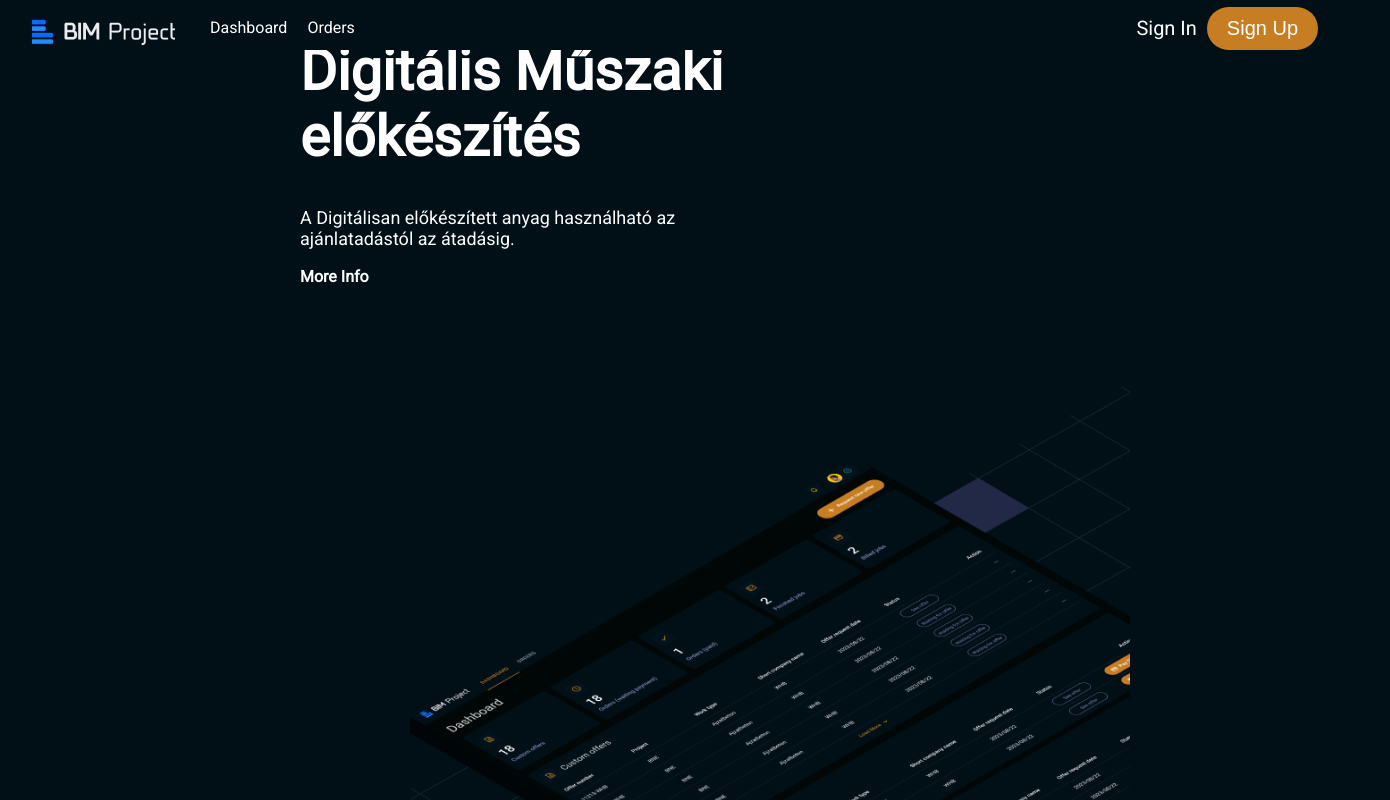
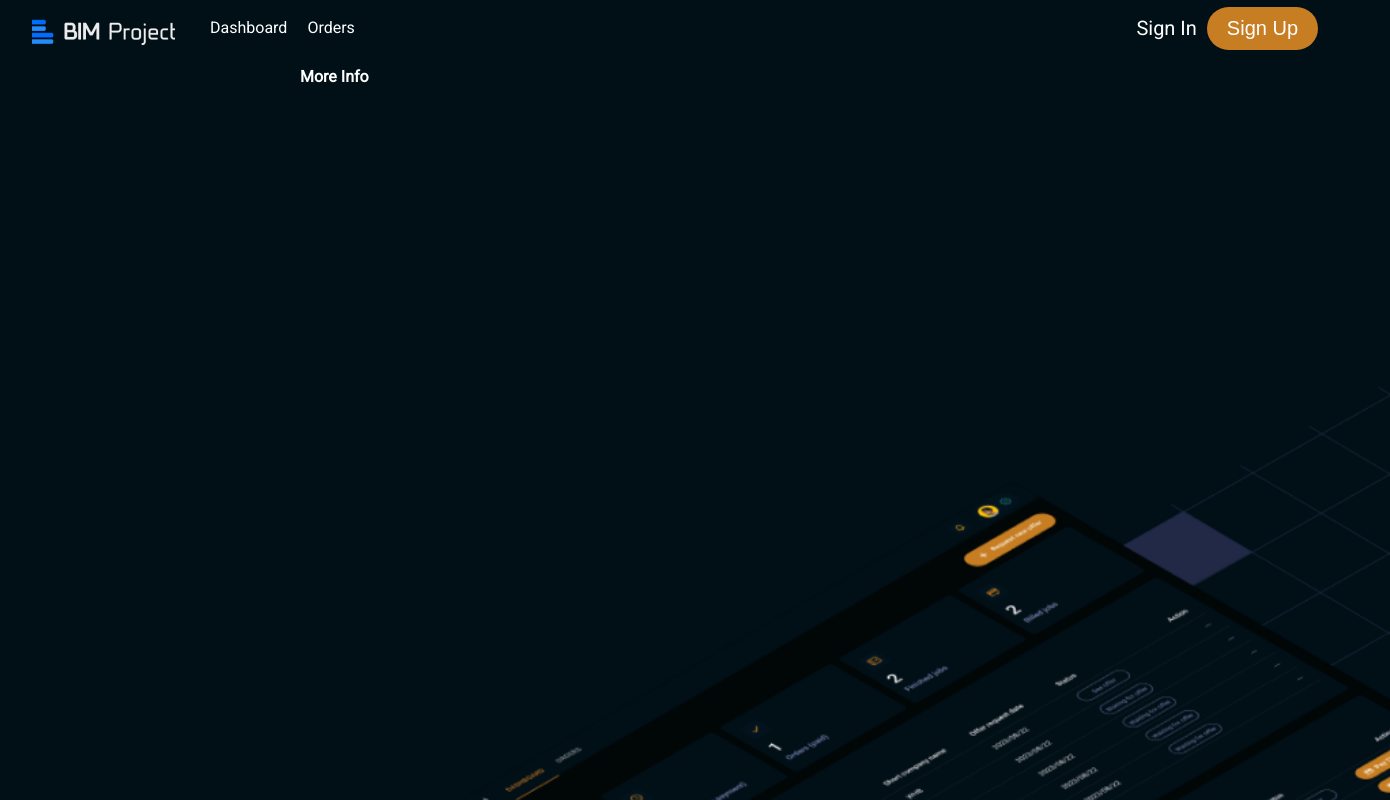
Before and after one commit to kokasmark/bim-project, a React (Create React App) app: page / in a window 1280 px wide. Shown: the top 800 px of the page, 1390 px wide, since content can reach past the window. Built offline with nearby package versions, Linux system fonts and the light colour scheme.

Commit message:
Visual changes.

```diff
--- a/src/App.css
+++ b/src/App.css
@@ -40,7 +40,7 @@ body{
 }
 .navbar{
   width: 100%;
-  height: 50px;
+  height: 60px;
   position: fixed;
   top: 0px;
   background-color: var(--bg);
--- a/src/App.js
+++ b/src/App.js
@@ -18,7 +18,7 @@ class App extends Component {
       <div>
 
         <div ref={this.heroRef}>
-          <div style={{ display: 'inline-block', position: 'relative', left: 300 }}>
+          <div style={{ display: 'inline-block', position: 'relative', left: 300, top: -200}}>
             <h1 style={{ fontSize: 56, width: 600 }}>
               Digitális Műszaki előkészítés
             </h1>
@@ -32,7 +32,7 @@ class App extends Component {
               })
             }>More Info</b>
           </div>
-          <img src={hero_img} style={{ position: 'relative', top: 100, left: '32%' }} />
+          <img src={hero_img} style={{ position: 'relative', top: 100, left: '32%', width: 980, height: '100%' }} />
         </div>
         <div style={{ position: 'relative', top: 500, marginLeft: '15%', height: 800 }} ref={this.moreInfoRef}>
           <Icon_arrow className='interactable' style={{ position: 'relative', left: '39%', width: 50, height: 50 }} onClick={() =>
--- a/src/CustomerDashboard.js
+++ b/src/CustomerDashboard.js
@@ -80,9 +80,9 @@ class CustomerDashboard extends Component {
         ]
         return (
             <div style={{ backgroundColor: 'var(--darker-bg)' }}>
-                {!this.state.onTop && <Icon_arrow className='interactable dashboard-up-btn' onClick={() => this.scrollToTop()} />}
-                <h1 style={{ marginTop: 50, padding: '20px 0px 0px 0px', marginLeft: '15%', display: 'inline-block', filter: (this.state.requestingOffer == true || this.state.requestSent == true) ? 'blur(3px)' : '' }}>Dashboard</h1>
-                <button className='rounded-btn-primary' style={{ position: 'relative', top: -5, left: '50%', filter: (this.state.requestingOffer == true || this.state.requestSent == true) ? 'blur(3px)' : '' }}
+                {!this.state.onTop && <Icon_arrow className='interactable dashboard-up-btn' style={{marginTop: 5}} onClick={() => this.scrollToTop()} />}
+                <h1 style={{ marginTop: 65, padding: '20px 0px 0px 0px', marginLeft: '15%', display: 'inline-block', filter: (this.state.requestingOffer == true || this.state.requestSent == true) ? 'blur(3px)' : '' }}>Dashboard</h1>
+                <button className='rounded-btn-primary' style={{ position: 'relative', top: 0, left: '50%', filter: (this.state.requestingOffer == true || this.state.requestSent == true) ? 'blur(3px)' : '' }}
                     onClick={() => this.requestOfferPopUp()}>Request New Offer</button>
                 <div className='dashboard-header' style={{ filter: (this.state.requestingOffer == true || this.state.requestSent == true) ? 'blur(3px)' : '' }}>
                     <Card onClick={() => this.scrollToComponent(this.offer_requestsRef)}>
```
